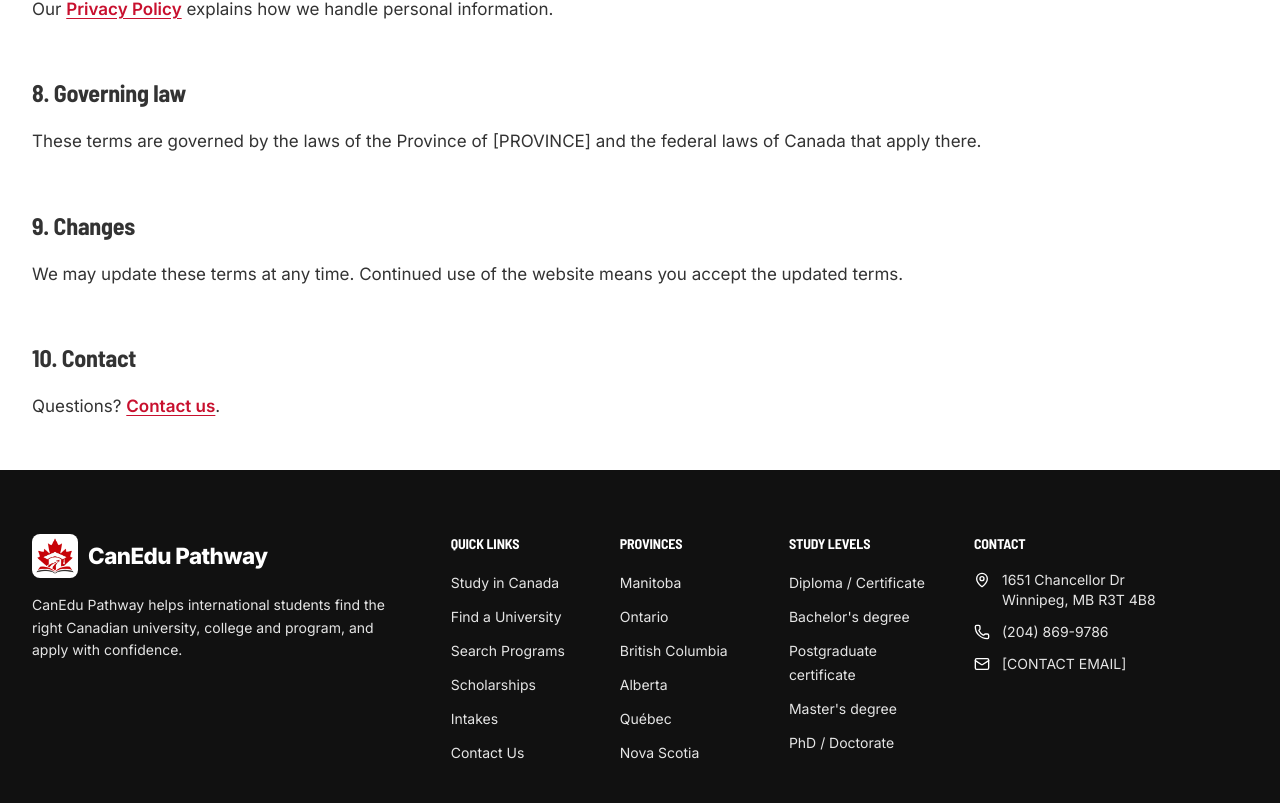
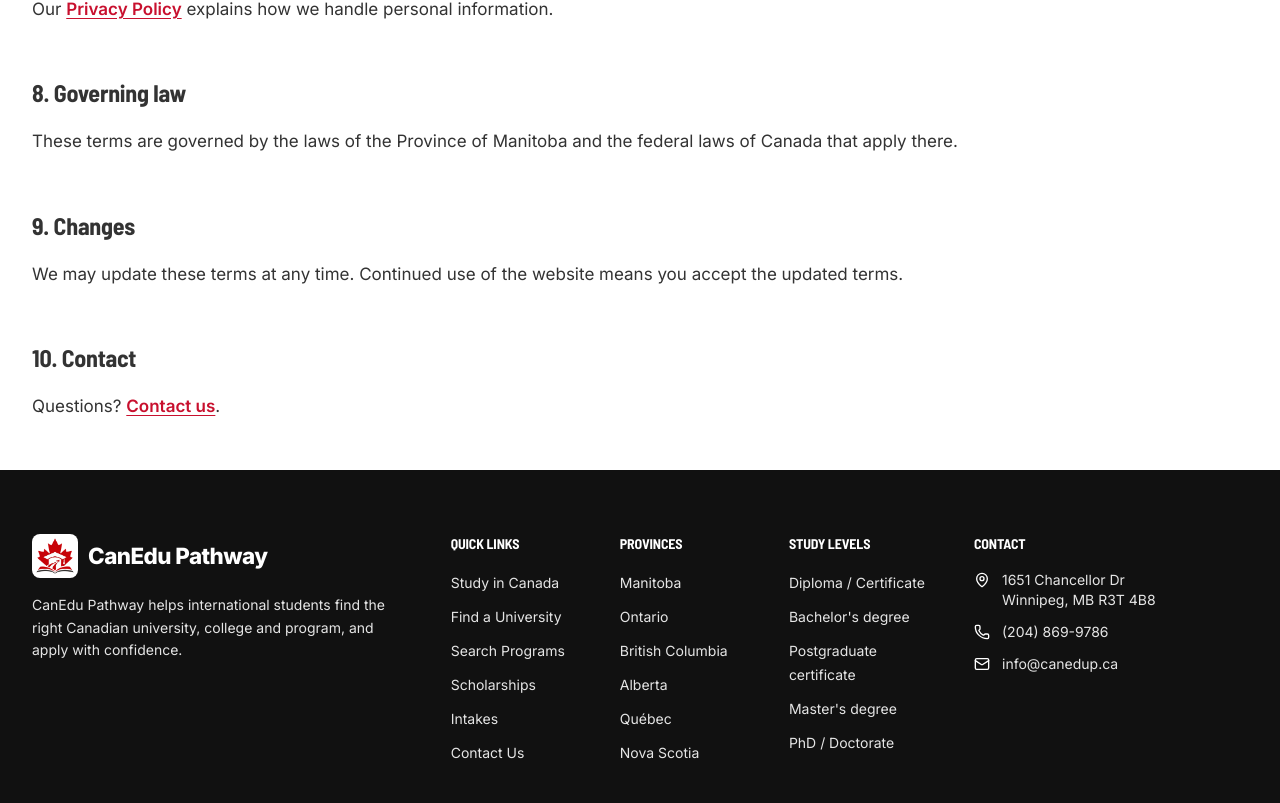
Before and after one commit to Toufikul2022/Student-Admission, a Next.js app: page /terms in a window 1280 px wide. Shown: the part 1617-2420 px from the top of the page. Built offline with nearby package versions, Linux system fonts and the light colour scheme; no server answers.

Commit message:
Terms: Manitoba law; footer: remove Sitemap link; add business email info@canedup.ca
Co-Authored-By: Claude Opus 5.5 <noreply@anthropic.com>
Claude-Session: https://claude.ai/code/session_01RN2fVSYzKewsqFySWwVzXR

```diff
--- a/app/terms/page.tsx
+++ b/app/terms/page.tsx
@@ -60,8 +60,8 @@ export default function TermsPage() {
 
       <h2>8. Governing law</h2>
       <p>
-        These terms are governed by the laws of the Province of [PROVINCE] and the federal laws of Canada that apply
-        there. {/* TODO: confirm province with legal */}
+        These terms are governed by the laws of the Province of Manitoba and the federal laws of Canada that apply
+        there.
       </p>
 
       <h2>9. Changes</h2>
--- a/components/layout/Footer.tsx
+++ b/components/layout/Footer.tsx
@@ -103,7 +103,6 @@ export function Footer() {
               <li><Link href="/privacy-policy" className="inline-block py-2 hover:text-white hover:underline sm:py-0">Privacy Policy</Link></li>
               <li><Link href="/terms" className="inline-block py-2 hover:text-white hover:underline sm:py-0">Terms of Use</Link></li>
               <li><Link href="/disclaimer" className="inline-block py-2 hover:text-white hover:underline sm:py-0">Disclaimer</Link></li>
-              <li><Link href="/sitemap.xml" className="inline-block py-2 hover:text-white hover:underline sm:py-0">Sitemap</Link></li>
             </ul>
           </div>
         </div>
--- a/config/site.ts
+++ b/config/site.ts
@@ -19,8 +19,7 @@ export const siteConfig = {
   locale: "en_CA",
 
   contact: {
-    // TODO: replace with the inbox shown publicly on the site
-    email: "[CONTACT EMAIL]",
+    email: "info@canedup.ca",
     phoneDisplay: "(204) 869-9786",
     phoneHref: "+12048699786",
     address: {
```
Also changed, not shown: 1 other file (tests, documents, lock files or other folders).
